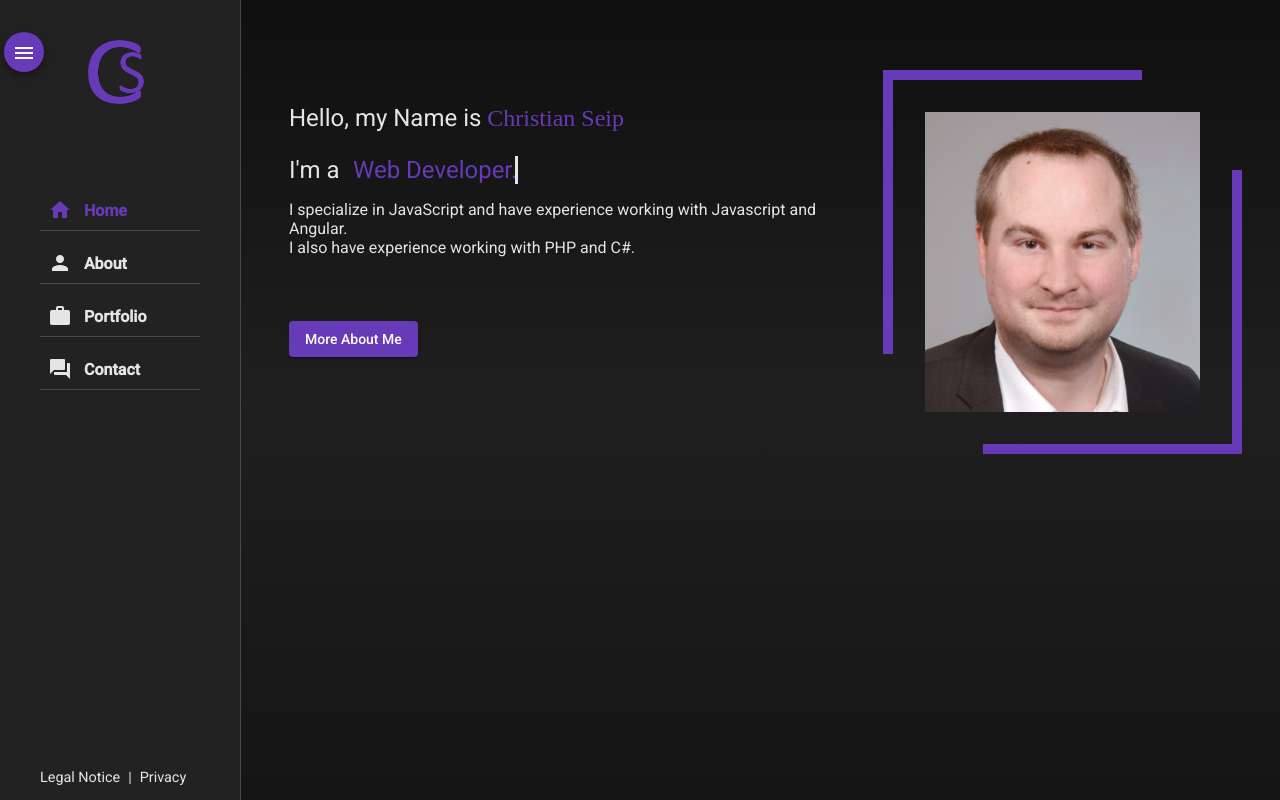
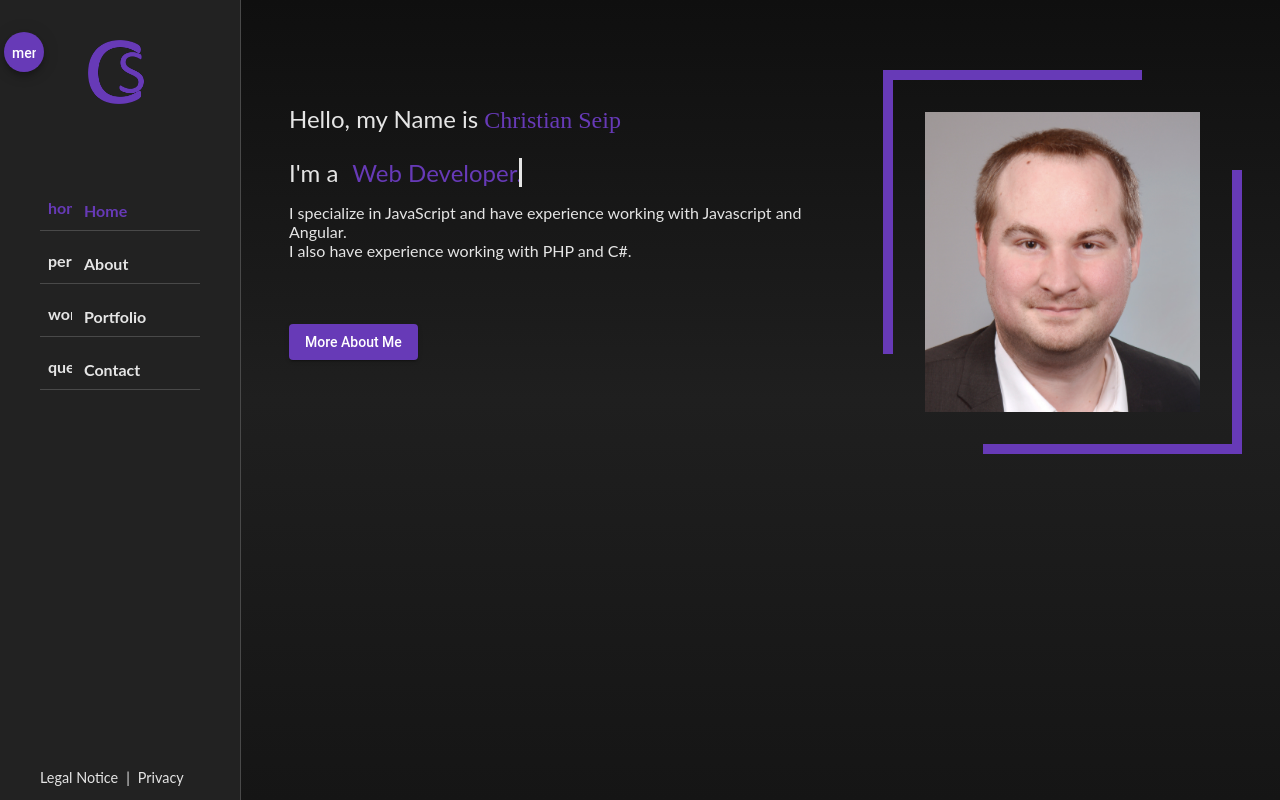
Before and after one commit to ChristianSeip/Portfolio, an Angular app: page / in a window 1280 px wide. Built offline with nearby package versions, Linux system fonts and the light colour scheme; a web font is replaced by a local one.

Commit message:
Google fonts removed.

```diff
--- a/src/index.html
+++ b/src/index.html
@@ -12,9 +12,6 @@
   <link rel="stylesheet" type="text/css" href="https://fonts.ravitar.net/Lato/all.css">
   <link rel="stylesheet" type="text/css" href="https://fonts.ravitar.net/Arizonia/all.css">
   <link rel="stylesheet" type="text/css" href="https://fonts.ravitar.net/Material-Icons/all.css">
-  <link rel="preconnect" href="https://fonts.gstatic.com">
-  <link href="https://fonts.googleapis.com/css2?family=Roboto:wght@300;400;500&display=swap" rel="stylesheet">
-  <link href="https://fonts.googleapis.com/icon?family=Material+Icons" rel="stylesheet">
 </head>
 <body>
   <app-root></app-root>
--- a/src/styles.scss
+++ b/src/styles.scss
@@ -58,6 +58,3 @@
   background-size: 100% .25rem;
   background-repeat: repeat-x;
 }
-
-html, body { height: 100%; }
-body { margin: 0; font-family: Roboto, "Helvetica Neue", sans-serif; }
```
